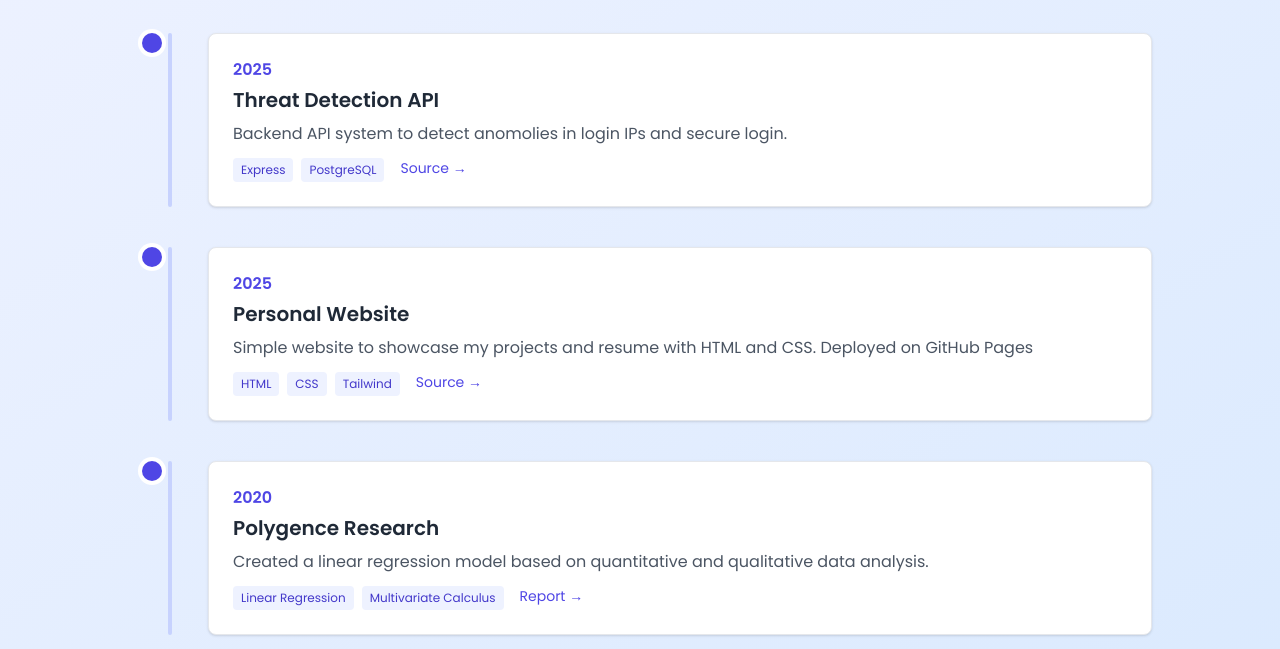
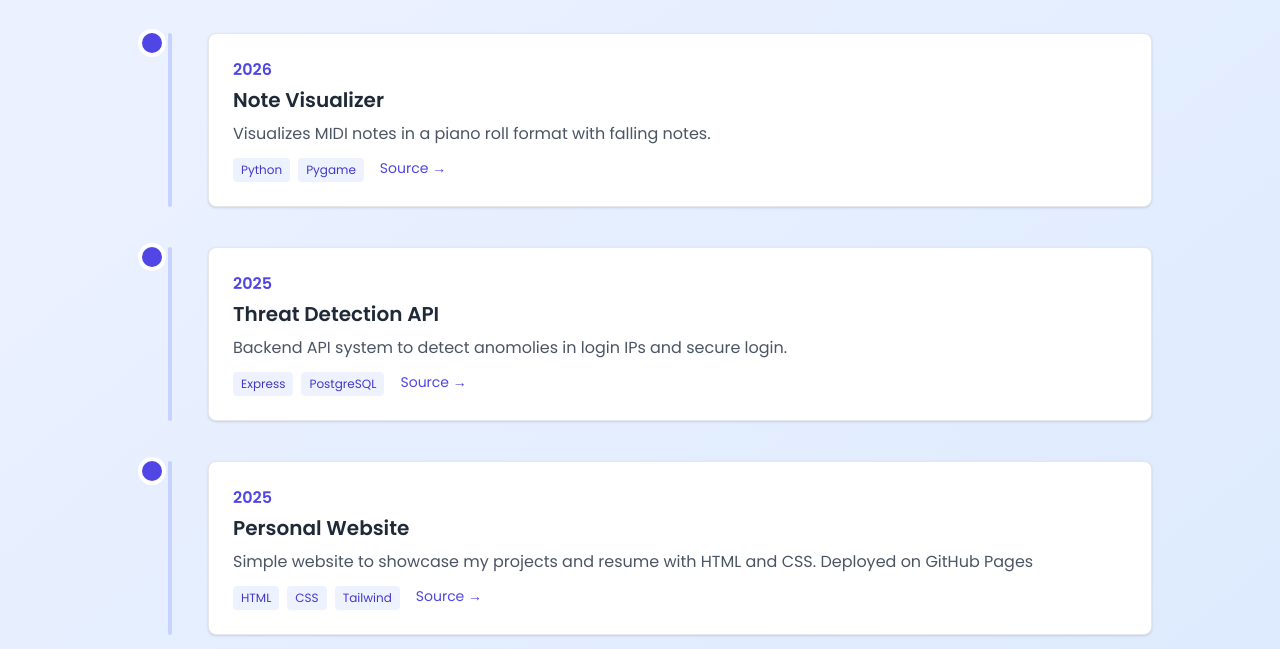
Before and after one commit to aarontsang/aarontsang.github.io, a website: page projects.html in a window 1280 px wide. Shown: the part 151-800 px from the top of the page. Drawn offline with nearby package versions, Linux system fonts and the light colour scheme.

Commit message:
Updated projects to include MIDI visualizer.

```diff
--- a/projects.html
+++ b/projects.html
@@ -31,6 +31,31 @@
             <header class="text-center mb-10">
                 <h1 class="text-3xl md:text-4xl font-bold text-indigo-900">My Projects</h1>
             </header>
+
+            <section class="relative">
+                <div class="absolute left-10 top-0 bottom-0 w-1 bg-indigo-200 rounded"></div>
+                <div class="space-y-10">
+                    <article class="relative pl-20">
+                        <span class="absolute left-6 -translate-x-1/2 w-5 h-5 rounded-full bg-indigo-600 ring-4 ring-white shadow"></span>
+                        <div class="bg-white p-6 rounded-lg shadow border border-gray-200">
+                            <div class="flex items-start justify-between">
+                                <div>
+                                    <time class="text-indigo-600 font-semibold">2026</time>
+                                    <h3 class="text-xl font-semibold text-gray-800 mt-1">Note Visualizer</h3>
+                                    <p class="text-gray-600 mt-2">Visualizes MIDI notes in a piano roll format with falling notes.</p>
+                                    <div class="mt-3 flex flex-wrap gap-2">
+                                        <span class="text-xs px-2 py-1 bg-indigo-50 text-indigo-700 rounded">Python</span>
+                                        <span class="text-xs px-2 py-1 bg-indigo-50 text-indigo-700 rounded">Pygame</span>
+                                        <a href="https://github.com/aarontsang/midi-visualizer" target="_blank" class="ml-2 text-indigo-600 hover:underline text-sm">Source →</a>
+                                    </div>
+                                </div>
+                            </div>
+                        </div>
+                    </article>
+                </div>
+            </section>
+
+            <div class="my-10"></div>
 
             <section class="relative">
                 <div class="absolute left-10 top-0 bottom-0 w-1 bg-indigo-200 rounded"></div>
```
